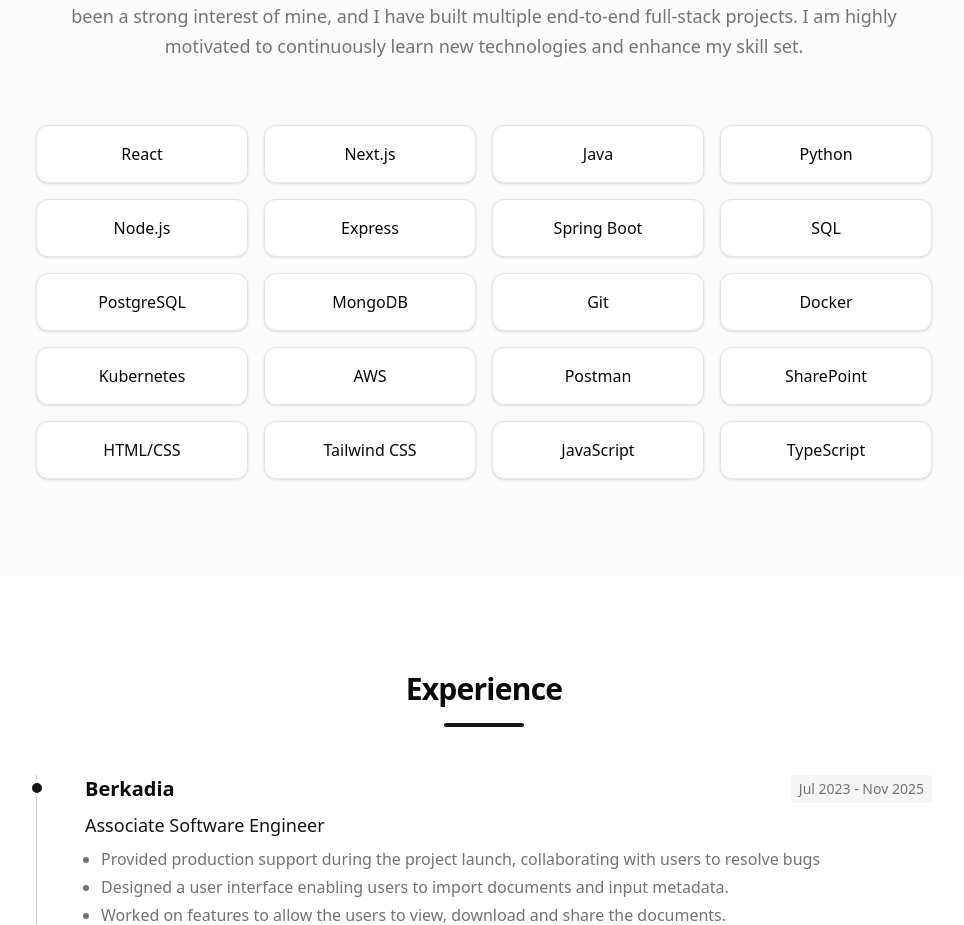
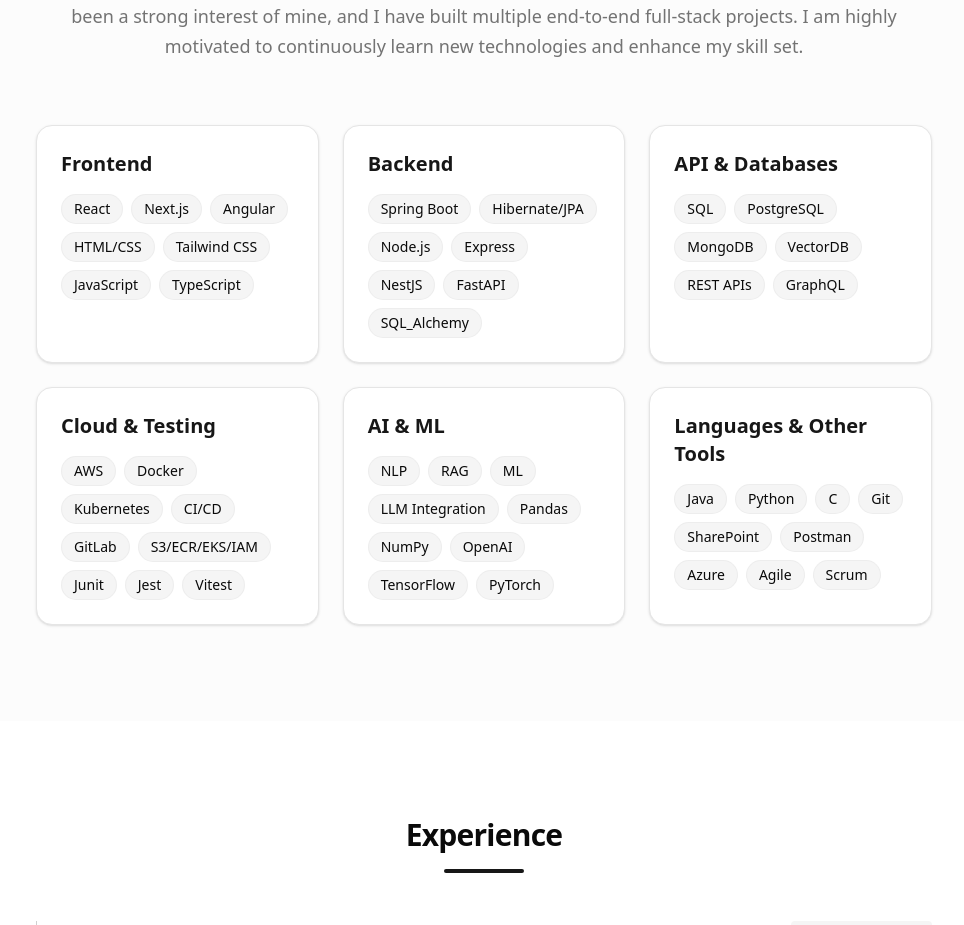
Before and after one commit to sravanthch/portfolio, a Next.js app: page / in a window 1280 px wide. Shown: the part 947-1872 px from the top of the page, without its empty margins (156-1120 px from the left). Built offline with nearby package versions, Linux system fonts and the light colour scheme; no server answers.

Commit message:
Update skills section

```diff
--- a/components/about-section.tsx
+++ b/components/about-section.tsx
@@ -4,7 +4,32 @@
 import { motion } from "framer-motion";
 
 export function AboutSection() {
-    const skills = ["React", "Next.js", "Java","Python","Node.js","Express","Spring Boot","SQL", "PostgreSQL","MongoDB", "Git","Docker", "Kubernetes","AWS","Postman","SharePoint","HTML/CSS","Tailwind CSS","JavaScript","TypeScript"];
+    const skillCategories = [
+        {
+            title: "Frontend",
+            skills: ["React", "Next.js", "Angular","HTML/CSS", "Tailwind CSS", "JavaScript", "TypeScript"]
+        },
+        {
+            title: "Backend",
+            skills: ["Spring Boot", "Hibernate/JPA", "Node.js", "Express", "NestJS", "FastAPI", "SQL_Alchemy" ]
+        },
+        {
+            title: "API & Databases",
+            skills: ["SQL", "PostgreSQL", "MongoDB", "VectorDB", "REST APIs", "GraphQL"]
+        },
+        {
+            title: "Cloud & Testing",
+            skills: ["AWS", "Docker", "Kubernetes", "CI/CD", "GitLab", "S3/ECR/EKS/IAM", "Junit", "Jest", "Vitest"]
+        },
+        {
+            title: "AI & ML",
+            skills: ["NLP", "RAG", "ML", "LLM Integration","Pandas", "NumPy", "OpenAI", "TensorFlow", "PyTorch"]
+        },
+        {
+            title: "Languages & Other Tools",
+            skills: ["Java", "Python", "C", "Git", "SharePoint", "Postman", "Azure", "Agile", "Scrum"]
+        }
+    ];
     return (
         <SectionContainer id="about" className="bg-muted/30">
             <motion.div
@@ -23,17 +48,29 @@
                     I hold a B.Tech degree in Computer Science and am a passionate full-stack developer. Coding has always been a strong interest of mine, and I have built multiple end-to-end full-stack projects. I am highly motivated to continuously learn new technologies and enhance my skill set.
                 </p>
 
-                <div className="grid grid-cols-2 md:grid-cols-4 gap-4 mt-8">
-                    {skills.map((skill, index) => (
+                <div className="grid grid-cols-1 md:grid-cols-2 lg:grid-cols-3 gap-6 mt-8">
+                    {skillCategories.map((category, categoryIndex) => (
                         <motion.div
-                            key={skill}
-                            initial={{ opacity: 0, scale: 0.9 }}
-                            whileInView={{ opacity: 1, scale: 1 }}
-                            transition={{ delay: index * 0.1 }}
+                            key={category.title}
+                            initial={{ opacity: 0, y: 20 }}
+                            whileInView={{ opacity: 1, y: 0 }}
+                            transition={{ delay: categoryIndex * 0.1 }}
                             viewport={{ once: true }}
-                            className="bg-card border border-border p-4 rounded-xl text-center font-medium shadow-sm hover:shadow-md transition-shadow"
+                            className="bg-card border border-border p-6 rounded-2xl shadow-sm hover:shadow-md transition-all group"
                         >
-                            {skill}
+                            <h3 className="text-xl font-bold mb-4 text-primary group-hover:translate-x-1 transition-transform">
+                                {category.title}
+                            </h3>
+                            <div className="flex flex-wrap gap-2">
+                                {category.skills.map((skill, skillIndex) => (
+                                    <span
+                                        key={skill}
+                                        className="bg-muted px-3 py-1 rounded-full text-sm font-medium border border-border/50 hover:bg-primary/10 hover:border-primary/30 transition-colors"
+                                    >
+                                        {skill}
+                                    </span>
+                                ))}
+                            </div>
                         </motion.div>
                     ))}
                 </div>
```
Also changed, not shown: public/images/Kashmir.jpg (deleted).
